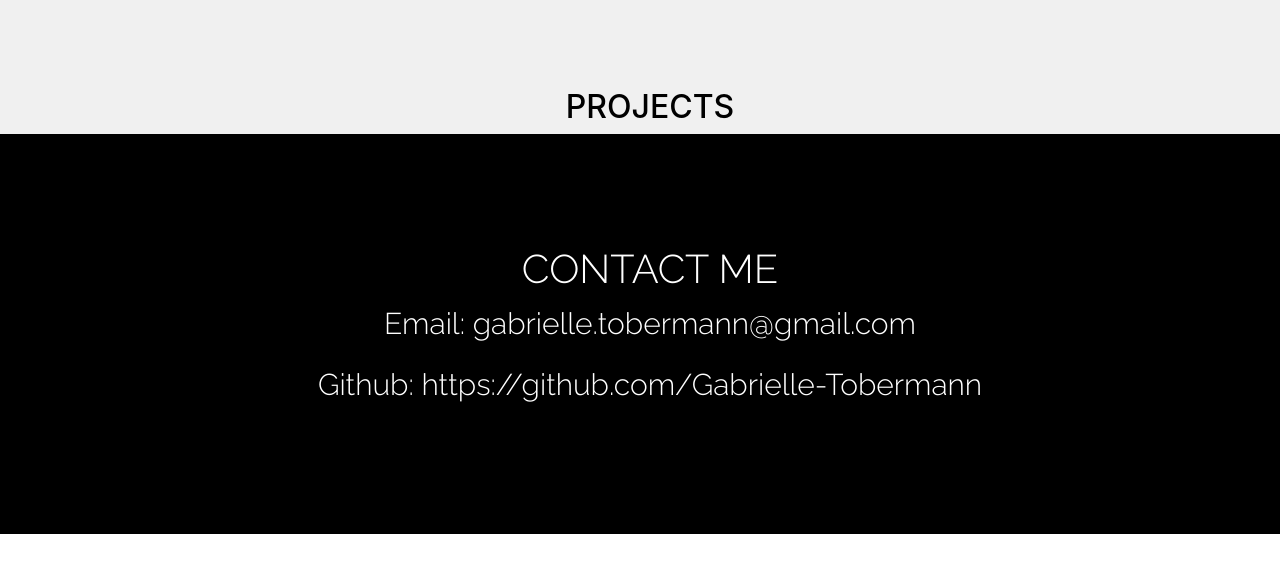
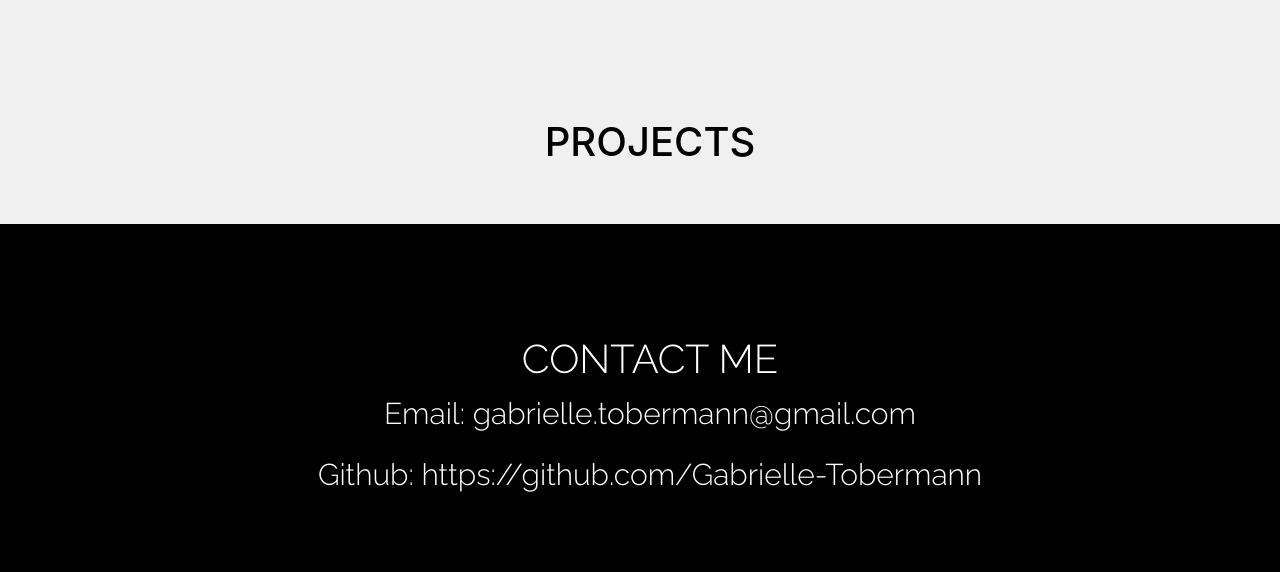
Before and after one commit to Gabrielle-Tobermann/Personal-bio-site-webpack, a website built with webpack: page src/index.html in a window 1280 px wide. Shown: the part 1559-2131 px from the top of the page. Before the commit the page ends 2093 px from the top, so only its background shows below. Built offline with nearby package versions, Linux system fonts and the light colour scheme; no server answers; files whose address does not match are found by name.

Commit message:
added styling

```diff
--- a/src/styles/main.scss
+++ b/src/styles/main.scss
@@ -127,6 +127,12 @@ header h2 {
   text-align: center;
 }
 
+#projectsPage h2 {
+  font-size: 40px;
+  padding-top: 30px;
+  padding-bottom: 50px;
+}
+
 #projects {
   display: flex;
   flex-flow: row wrap;
```
